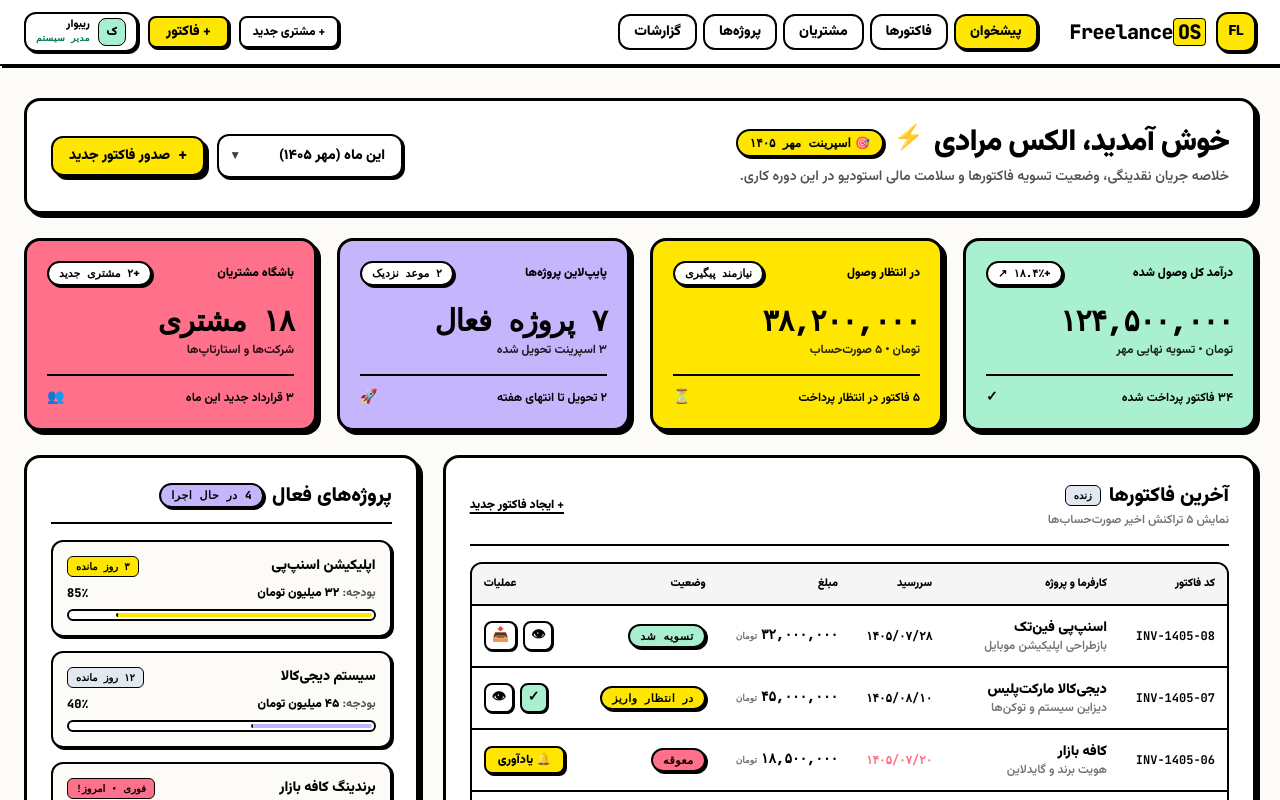
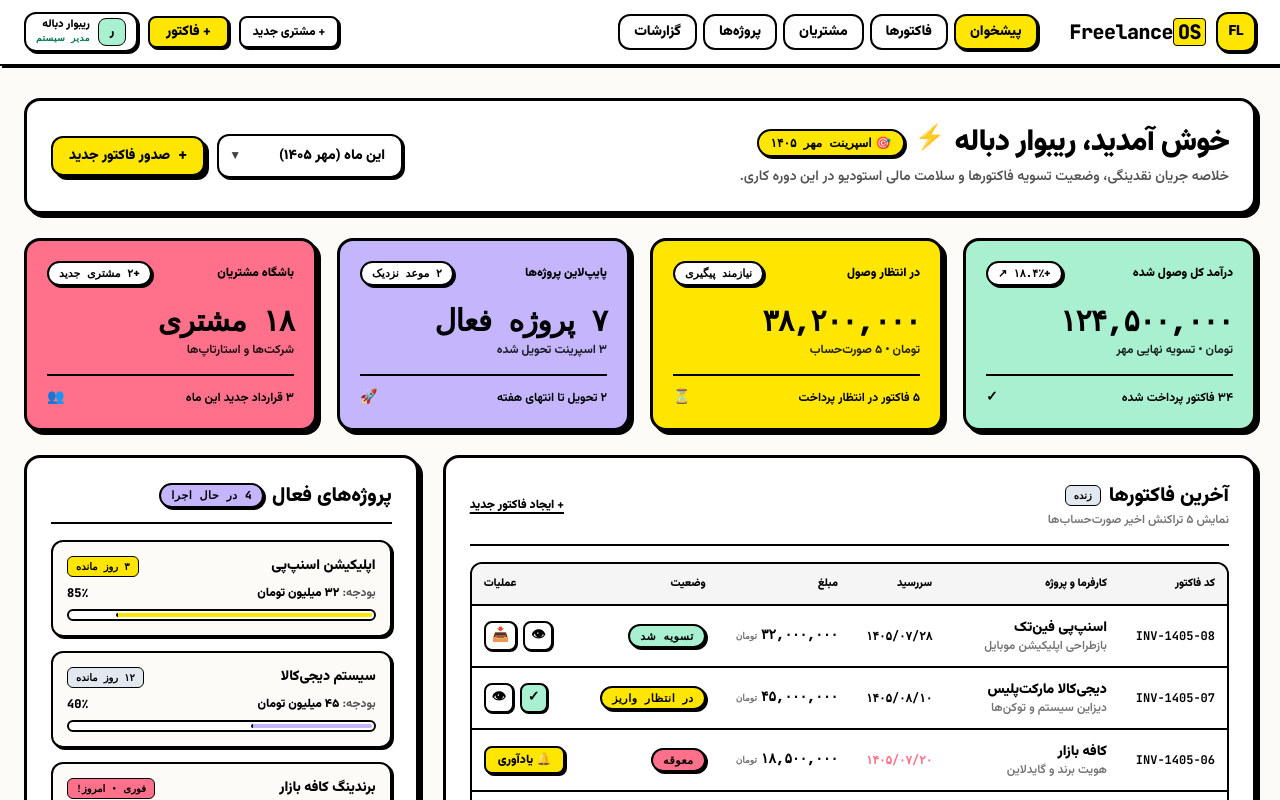
Before and after one commit to ribwar12/freelance-os, a React (Vite) app: page / in a window 1280 px wide. Shown: the top 800 px of the page. Built offline with nearby package versions, Linux system fonts and the light colour scheme; a small style sheet from the web is missing; the HTML template or start-up script is replaced by a standard one.

Commit message:
feat: customize system architect and signatory name to ریبوار دباله (Ribwar Debale)

```diff
--- a/src/App.jsx
+++ b/src/App.jsx
@@ -76,7 +76,7 @@ function InvoicePrintRouteWrapper({ invoicesList, onBack, onSendDirect }) {
         rialAmount: amountNum * 10,
         sheba: 'IR82 0560 0840 8000 0124 5592 01',
         cardNumber: '6219 8610 4421 9083',
-        beneficiary: 'الکس مرادی',
+        beneficiary: 'ریبوار دباله',
         bank: 'بانک سامان (شعبه مرکزی تهران)',
         memo: found.id,
         hash: 'SHA-256: 7f8a9e4b21c0b784',
@@ -844,7 +844,7 @@ export default function App() {
                   rialAmount: finalTotalAmount * 10,
                   sheba: 'IR82 0560 0840 8000 0124 5592 01',
                   cardNumber: '6219 8610 4421 9083',
-                  beneficiary: 'الکس مرادی',
+                  beneficiary: 'ریبوار دباله',
                   bank: 'بانک سامان (شعبه مرکزی تهران)',
                   memo: 'INV-1405-10',
                   hash: 'SHA-256: 7f8a9e4b21c0b784',
--- a/src/components/dashboard/DashboardPage.jsx
+++ b/src/components/dashboard/DashboardPage.jsx
@@ -27,7 +27,7 @@ export function DashboardPage({
     <div className="space-y-6">
       {/* ۱. بنر خوش‌آمدگویی داشبورد (فاز ۲ گام ۲) */}
       <HeroBanner
-        userName="الکس مرادی"
+        userName="ریبوار دباله"
         sprintLabel="اسپرینت مهر ۱۴۰۵"
         selectedPeriod={period}
         onPeriodChange={(newPeriod) => {
--- a/src/components/dashboard/HeroBanner.jsx
+++ b/src/components/dashboard/HeroBanner.jsx
@@ -2,7 +2,7 @@ import React from 'react';
 import { Button } from '../ui/Button';
 
 export function HeroBanner({
-  userName = ' ریبوار',
+  userName = 'ریبوار دباله',
   sprintLabel = 'اسپرینت مهر ۱۴۰۵',
   selectedPeriod = 'current_month',
   onPeriodChange,
--- a/src/components/invoices/InvoicePaymentNotesCard.jsx
+++ b/src/components/invoices/InvoicePaymentNotesCard.jsx
@@ -12,7 +12,7 @@ export function InvoicePaymentNotesCard({
   notes = DEFAULT_PAYMENT_TERMS,
   onNotesChange,
   bankName = 'بانک سامان — حساب جاری عملیاتی استودیو',
-  accountHolder = 'الکس مرادی (مدیر اجرایی FreelanceOS)',
+  accountHolder = 'ریبوار دباله (مدیر اجرایی FreelanceOS)',
   sheba = 'IR82 0560 0840 8000 0124 5592 01',
   cardNumber = '6219 8610 4421 9083',
   onCopyFeedback,
--- a/src/components/invoices/InvoicePrintSheet.jsx
+++ b/src/components/invoices/InvoicePrintSheet.jsx
@@ -75,7 +75,7 @@ export function InvoicePrintSheet({
     rialAmount: 445500000,
     sheba: 'IR82 0560 0840 8000 0124 5592 01',
     cardNumber: '6219 8610 4421 9083',
-    beneficiary: 'الکس مرادی',
+    beneficiary: 'ریبوار دباله',
     bank: 'بانک سامان (شعبه مرکزی تهران)',
     memo: 'INV-1405-10',
     hash: 'SHA-256: 7f8a9e4b21c0b784',
@@ -237,8 +237,8 @@ export function InvoicePrintSheet({
 
                 <div className="space-y-1 text-xs text-neutral-800 font-bold">
                   <p className="font-black text-black text-sm flex items-center gap-1.5">
-                    <span>الکس مرادی — معمار ارشد سیستم‌های دیزاین و نرم‌افزار</span>
-                    <span className="text-[10px] text-neutral-500 font-mono font-normal">(Alex Moradi)</span>
+                    <span>ریبوار دباله — معمار ارشد سیستم‌های دیزاین و نرم‌افزار</span>
+                    <span className="text-[10px] text-neutral-500 font-mono font-normal">(Ribwar Debale)</span>
                   </p>
                   <div className="flex flex-wrap gap-x-4 gap-y-1 font-mono text-[11px] text-neutral-600 mt-1">
                     <span>
@@ -255,7 +255,7 @@ export function InvoicePrintSheet({
                     تهران، بلوار نلسون ماندلا (جردن)، برج فناوری، طبقه ۴، واحد ۴۰۲
                   </p>
                   <div className="flex flex-wrap gap-x-4 gap-y-1 font-mono text-[11px] text-neutral-600">
-                    <span>alex@freelanceos.design</span>
+                    <span>ribwar@freelanceos.design</span>
                     <span>۰۲۱-۸۸۷۲۹۱۰۰</span>
                     <span>کد پستی: ۱۹۱۷۷-۳۸۱۱۲</span>
                   </div>
@@ -327,7 +327,7 @@ export function InvoicePrintSheet({
                 </span>
               </div>
               <div className="space-y-1 text-xs">
-                <p className="font-black text-black text-sm">الکس مرادی</p>
+                <p className="font-black text-black text-sm">ریبوار دباله</p>
                 <p className="font-bold text-neutral-600">استودیو طراحی سیستم‌های نرم‌افزاری FreelanceOS</p>
                 <div className="pt-2 font-mono text-[11px] space-y-1 text-neutral-700 font-bold">
                   <div className="flex justify-between items-center bg-canvas p-1.5 rounded border border-black/40">
@@ -659,7 +659,7 @@ export function InvoicePrintSheet({
                   امضای مجاز صاحب اثر و مجری (Authorized Signatory)
                 </span>
                 <div className="h-9 flex items-center justify-center font-mono text-lg italic font-black text-black select-none tracking-widest scale-y-110">
-                  Alex Moradi
+                  Ribwar Debale
                 </div>
                 <div className="w-32 h-[1.5px] bg-black mx-auto mt-0.5 mb-1"></div>
                 <span className="font-mono text-[10px] text-neutral-600 font-bold block">
--- a/src/components/layout/MobileSidebar.jsx
+++ b/src/components/layout/MobileSidebar.jsx
@@ -155,11 +155,11 @@ export function MobileSidebar({
         <div className="p-4 bg-canvas border-t-2 border-black">
           <div className="flex items-center gap-3 p-2.5 rounded-xl border-2 border-black bg-white shadow-[2px_2px_0_0_#000000]">
             <div className="h-9 w-9 rounded-lg bg-retro-mint border border-black flex items-center justify-center font-black text-sm">
-              ک
+              ر
             </div>
             <div className="flex flex-col text-right">
               <span className="text-xs font-black leading-tight text-black">
-                الکس مرادی
+                ریبوار دباله
               </span>
               <span className="text-[10px] font-mono font-bold text-emerald-800">
                 مدیر سیستم • فعال
--- a/src/components/layout/Navbar.jsx
+++ b/src/components/layout/Navbar.jsx
@@ -95,11 +95,11 @@ export function Navbar({ onNewInvoice, onNewClient }) {
           {/* کپسول مشخصات کاربر در دسکتاپ */}
           <div className="hidden lg:flex items-center gap-2 rounded-xl border-2 border-black bg-white px-2.5 py-1 shadow-retro-sm select-none">
             <div className="h-7 w-7 rounded-lg bg-retro-mint border border-black flex items-center justify-center font-black text-xs">
-              ک
+              ر
             </div>
             <div className="flex flex-col text-right">
               <span className="text-[11px] font-black leading-tight text-black">
-                ریبوار
+                ریبوار دباله
               </span>
               <span className="text-[9px] font-mono font-bold text-emerald-700 tracking-wider">
                 مدیر سیستم
```
